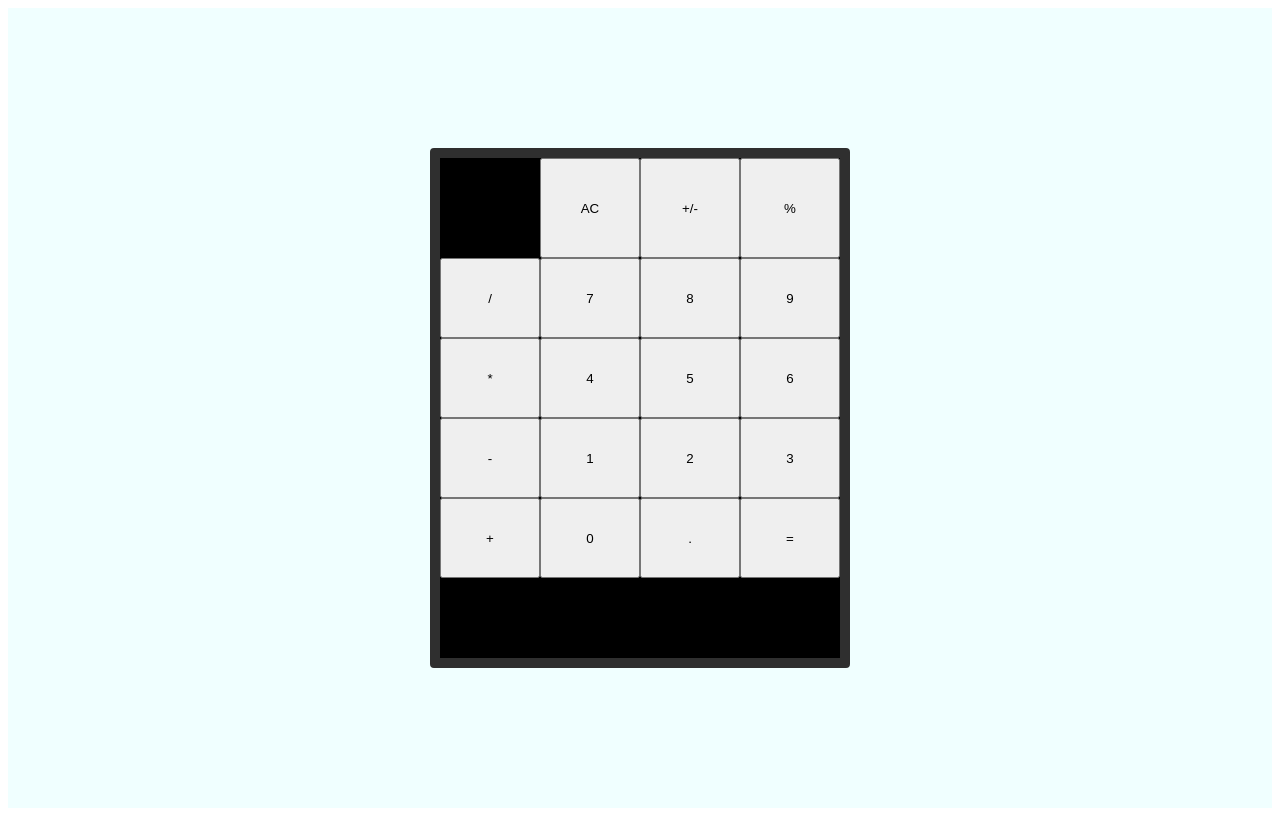
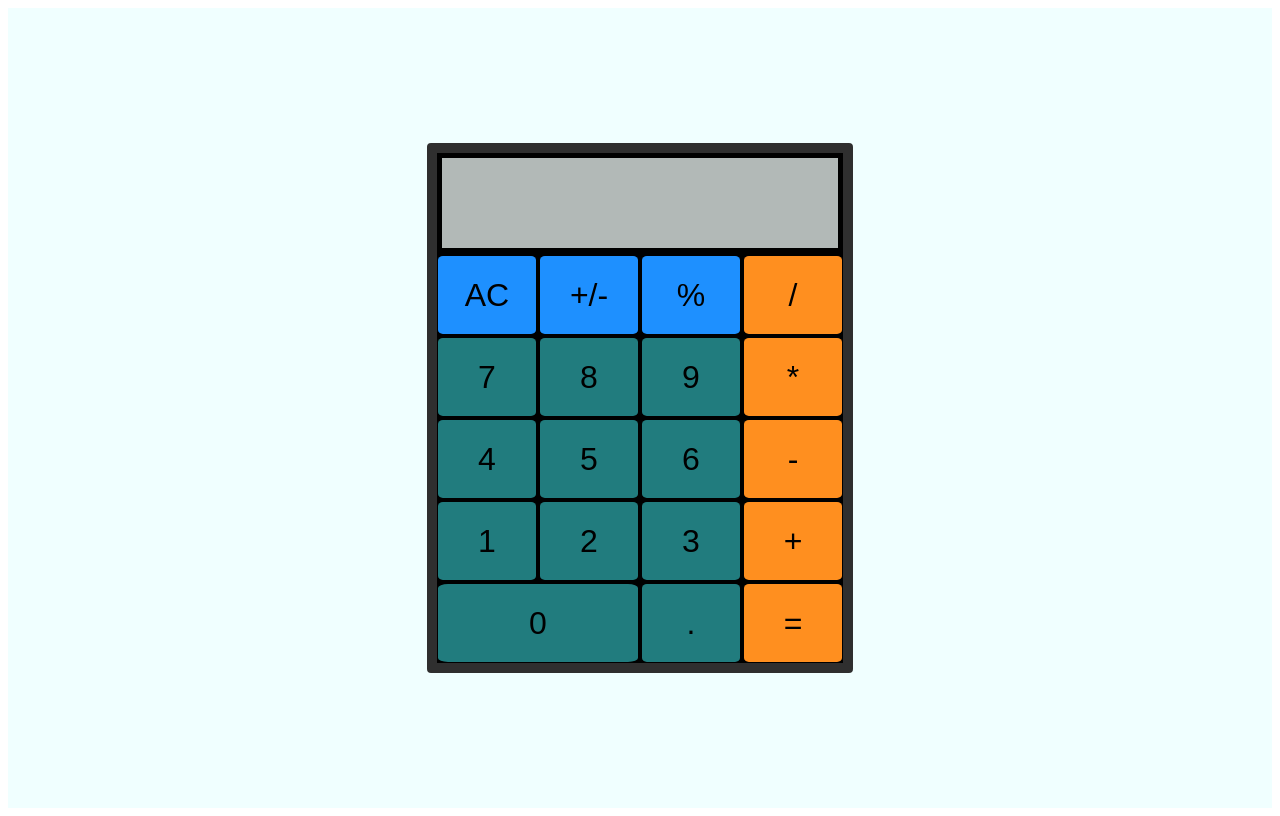
Before and after one commit to chaomoua91/calculator-project, a plain HTML site: page index.html in a window 1280 px wide. Drawn offline with Linux system fonts and the light colour scheme.

Commit message:
finish styling the calculator and put in classes for buttons

```diff
--- a/index.html
+++ b/index.html
@@ -10,25 +10,25 @@
     <main id="calc">
         <div id="container">
             <div id="display"></div>
-            <button>AC</button>
-            <button>+/-</button>
-            <button>%</button>
-            <button>/</button>
-            <button>7</button>
-            <button>8</button>
-            <button>9</button>
-            <button>*</button>
-            <button>4</button>
-            <button>5</button>
-            <button>6</button>
-            <button>-</button>
-            <button>1</button>
-            <button>2</button>
-            <button>3</button>
-            <button>+</button>
-            <button>0</button>
-            <button>.</button>
-            <button>=</button>
+            <button type="button" class="clear" value="clear" data-key="8">AC</button>
+                <button type="button" class="sign" value="sign" data-key="192">+/-</button>
+                <button type="button" class="percent" value="percent" data-key="80">%</button>
+                <button type="button" class="operator" value="/" data-key="68">/</button>
+                <button type="button" class="operand" value="7" data-key="55">7</button>
+                <button type="button" class="operand" value="8" data-key="56">8</button>
+                <button type="button" class="operand" value="9" data-key="57">9</button>
+                <button type="button" class="operator" value="*" data-key="88">*</button>
+                <button type="button" class="operand" value="4" data-key="52">4</button>
+                <button type="button" class="operand" value="5" data-key="53">5</button>
+                <button type="button" class="operand" value="6" data-key="54">6</button>
+                <button type="button" class="operator" value="-" data-key="173">-</button>
+                <button type="button" class="operand" value="1" data-key="49">1</button>
+                <button type="button" class="operand" value="2" data-key="50">2</button>
+                <button type="button" class="operand" value="3" data-key="51">3</button>
+                <button type="button" class="operator" value="+" data-key="61">+</button>
+                <button type="button" id ="zero" class="operand" value="0" data-key="48">0</button>
+                <button type="button" class="decimal" value="." data-key="190">.</button>
+                <button type="button" class="equals" value="=" data-key="69">=</button>
         </div>
     </main>
 
--- a/style.css
+++ b/style.css
@@ -21,5 +21,87 @@ body {
     display: grid;
     grid-template-columns: repeat(4, 100px);
     grid-template-rows: minmax(100px, auto) repeat(5, 80px);
-    gap
+    gap: 2px;
 }
+
+#display {
+    grid-column: 1 / -1 ;
+    background-color: #b2b9b7;
+    display: flex;
+    justify-content: center;
+    align-items: flex-end;
+    padding: 5px;
+    font-size: 5.5em;
+    font-weight: initial;
+    text-shadow: 1.3px 1.3px #383838;
+    margin: 5px;
+}
+
+button {
+    margin: 1px;
+    border-radius: 5%;
+    border: none;
+    font-weight: initial;
+    font-size: 2em;
+    color: #000;
+}
+
+#zero {
+    grid-column: span 2;
+}
+
+.operator {
+    background-color: #ff8f1f;
+}
+
+.operator:focus {
+    background-color: #ffc183;
+}
+
+.equals {
+    background-color: #FF8F1F;
+}
+
+.equals:active {
+    background-color: #ffc183;
+}
+
+.operand {
+    background-color: #217C7E;
+}
+
+.operand:active {
+    background-color: #33b9bb;
+}
+
+.decimal {
+    background-color: #217C7E;
+}
+
+.decimal:active {
+    background-color: #33b9bb;
+}
+
+.clear {
+    background-color: dodgerblue;
+}
+
+.clear:active {
+    background-color: rgb(123, 189, 255);
+}
+
+.sign {
+    background-color: dodgerblue;
+}
+
+.sign:active {
+    background-color: rgb(123, 189, 255);
+}
+
+.percent {
+    background-color: dodgerblue;
+}
+
+.percent:active {
+    background-color: rgb(123, 189, 255);
+}
```
